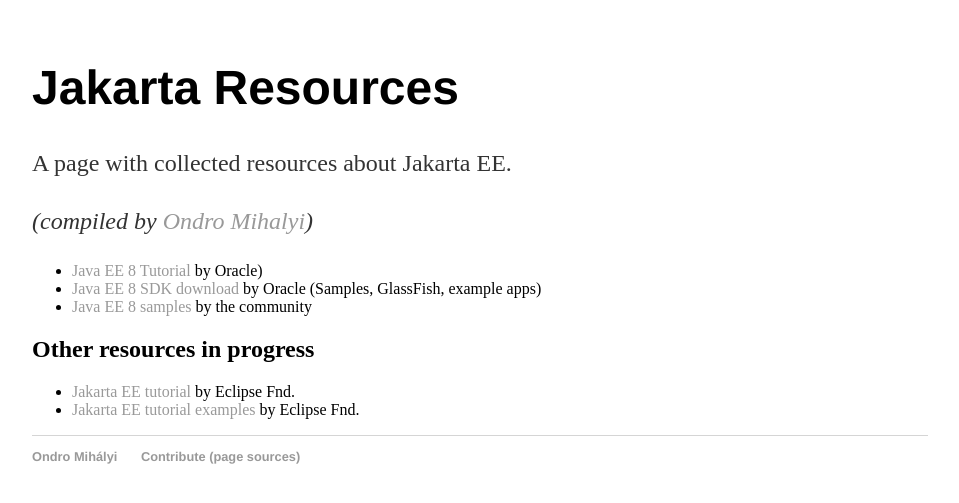
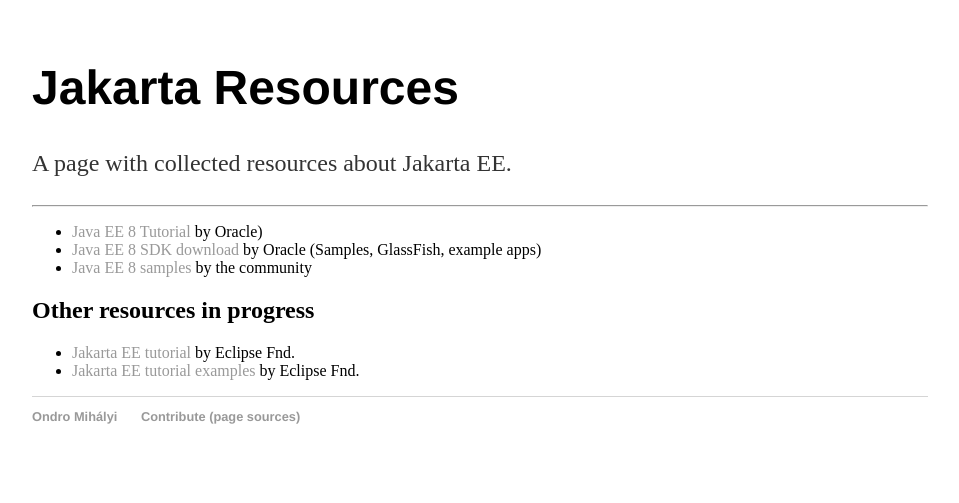
Before and after one commit to awesome-jakartaee/awesome-jakartaee.github.io, a Jekyll site: the page built from index.md, in a window 1280 px wide. Shown: the top 503 px of the page, without its empty margins (160-1119 px from the left). Built offline with Jekyll 4.4.1, drawn with Linux system fonts in a browser that asks for light colours.

Commit message:
Update index.md

```diff
--- a/index.md
+++ b/index.md
@@ -6,7 +6,7 @@
 
 A page with collected resources about Jakarta EE.
 
-_(compiled by [Ondro Mihalyi](https://ondro.inginea.eu))_
+----------------------------------------
 
 * [Java EE 8 Tutorial](https://javaee.github.io/tutorial/toc.html) by Oracle)
 * [Java EE 8 SDK download](https://www.oracle.com/technetwork/java/javaee/downloads/java-ee-sdk-downloads-3908423.html) by Oracle (Samples, GlassFish, example apps)
```
